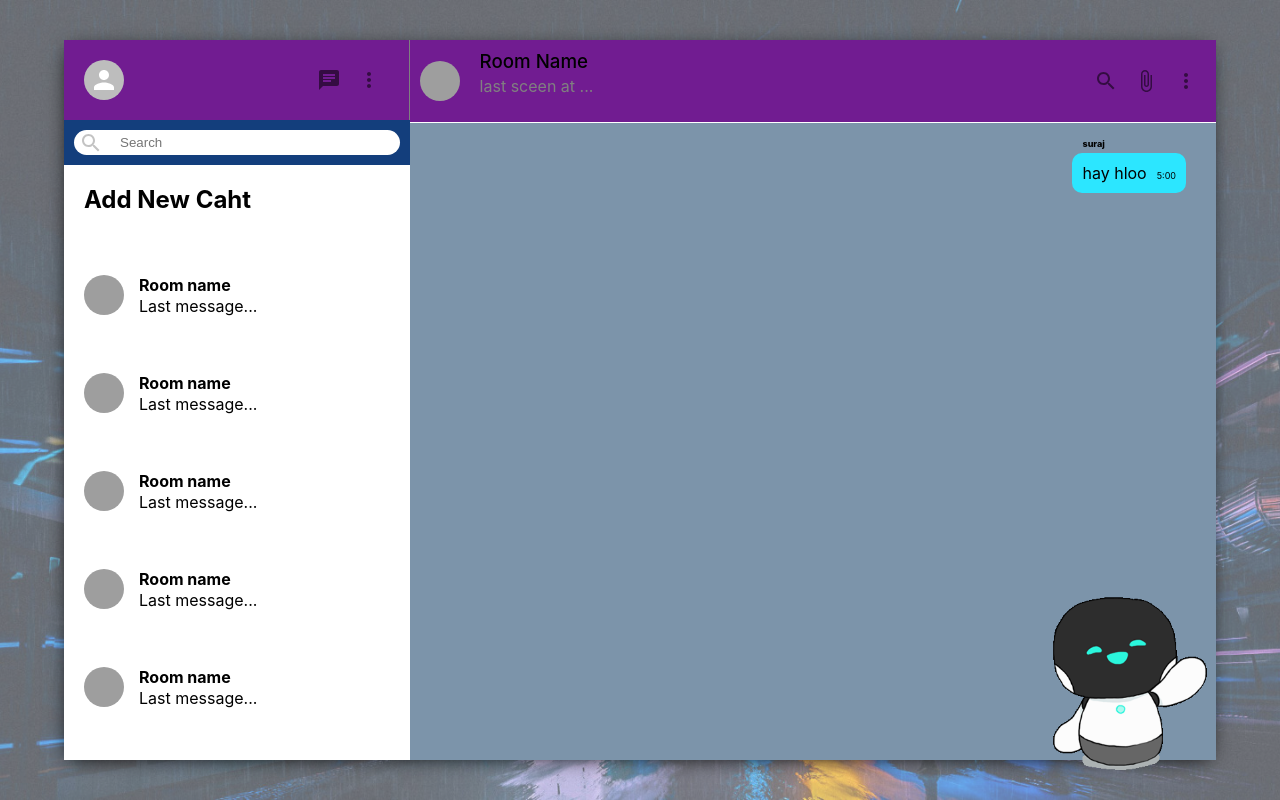
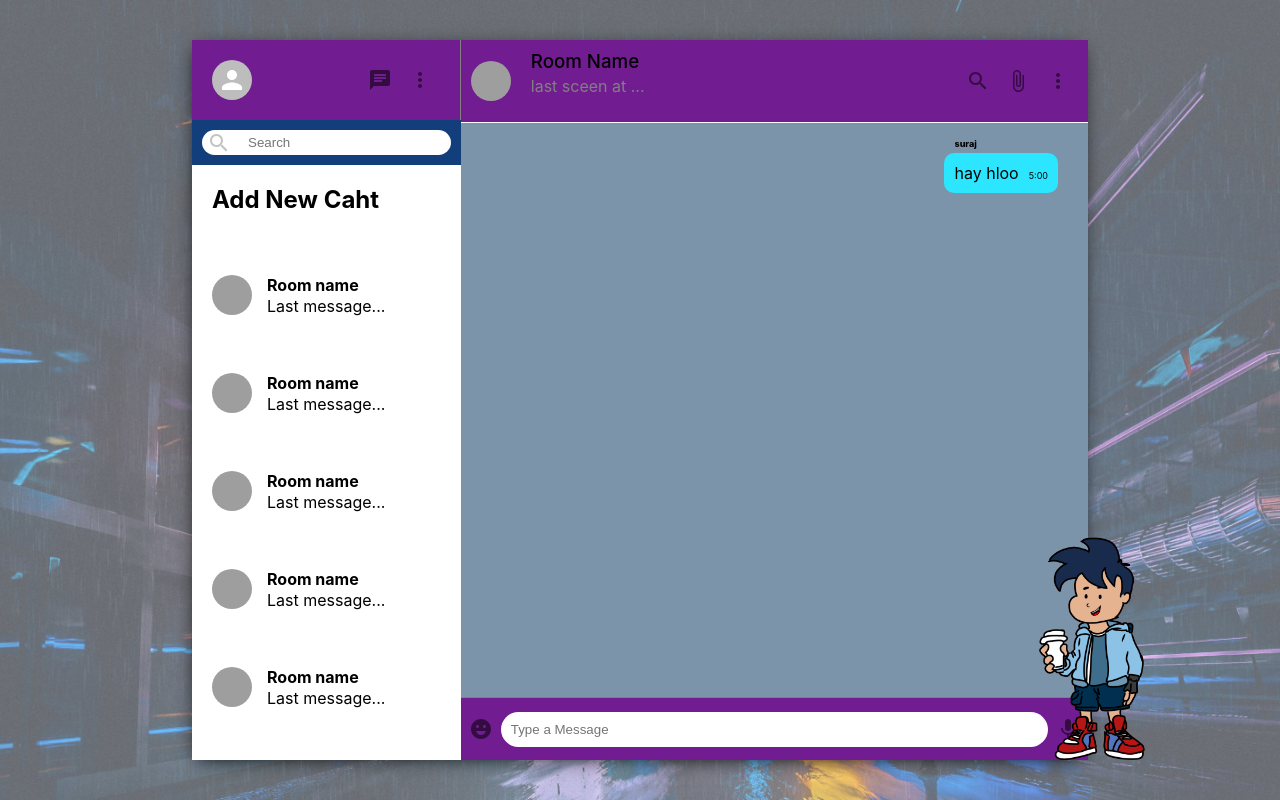
Before and after one commit to craftman01/Moodchat, a React (Create React App) app: page / in a window 1280 px wide. Built offline with nearby package versions, Linux system fonts and the light colour scheme; grey boxes are pictures that could not be loaded.

Commit message:
swap the gif with png image

```diff
--- a/src/App.css
+++ b/src/App.css
@@ -24,7 +24,7 @@
   display: flex;
   background-color: #711C91;
   height: 90vh;
-  width: 90vw;
+  width: 70vw;
   box-shadow:-1px 4px 20px -6px rgba(0, 0, 0) ;
 
 }
--- a/src/Chat.css
+++ b/src/Chat.css
@@ -69,3 +69,29 @@
     margin-left: 10px;
     font-size: xx-small;
  }
+
+ .chat_footer{
+   display: flex;
+   justify-content: space-between;
+   align-items: center;
+   height: 62px;
+   border-top: 1px solid gray;
+
+ }
+
+ .chat_footer > form{
+    flex: 1 ;
+    display: flex;
+    /* background-color: white; */
+ }
+
+ .chat_footer > form > input{
+   flex: 1 ;
+   display: flex;
+   padding: 10px;
+   border: none;
+    border-radius: 30px;
+}
+.chat_footer > form > button{
+ display: none;
+}
--- a/src/Chat.js
+++ b/src/Chat.js
@@ -3,7 +3,8 @@ import React,{ useEffect, useState } from 'react';
 import {Avatar, IconButton} from "@mui/material";
 import MoreVertIcon from '@mui/icons-material/MoreVert';
 import AttachFileIcon from '@mui/icons-material/AttachFile';
-
+import EmojiEmotionsIcon from '@mui/icons-material/EmojiEmotions';
+import MicIcon from '@mui/icons-material/Mic';
 import { SearchOutlined } from '@mui/icons-material';
 
 import "./Chat.css"
@@ -44,6 +45,14 @@ useEffect(() => {
       </div>
       <div className='chat_footer'>
 
+      <IconButton><EmojiEmotionsIcon/></IconButton>
+      <form>
+        <input placeholder='Type a Message' type="text" />
+        <button type='submit'> Send a message </button>
+        </form>
+        <IconButton><MicIcon/></IconButton>
+
+
       </div>
 
     </div>
--- a/src/Components/Bot.js
+++ b/src/Components/Bot.js
@@ -1,5 +1,5 @@
 import React, { Component } from 'react'
-import botGif from '../resource/bot/AW3884646_00.gif'
+import botGif from '../resource/bot/Oro.png'
 import './bot.css'
 
 export class Bot extends Component {
@@ -39,7 +39,7 @@ export class Bot extends Component {
 
                 </div>
                 <button onClick={this.botActivate} className='bot-gif {}' id='bot-gif'>
-                    <img src={botGif} height='200' alt="error bot" />
+                    <img src={botGif} height='300' alt="error bot" />
                 </button>
             </div>
         )
```
Also changed, not shown: src/resource/bot/Oro.png (added).
